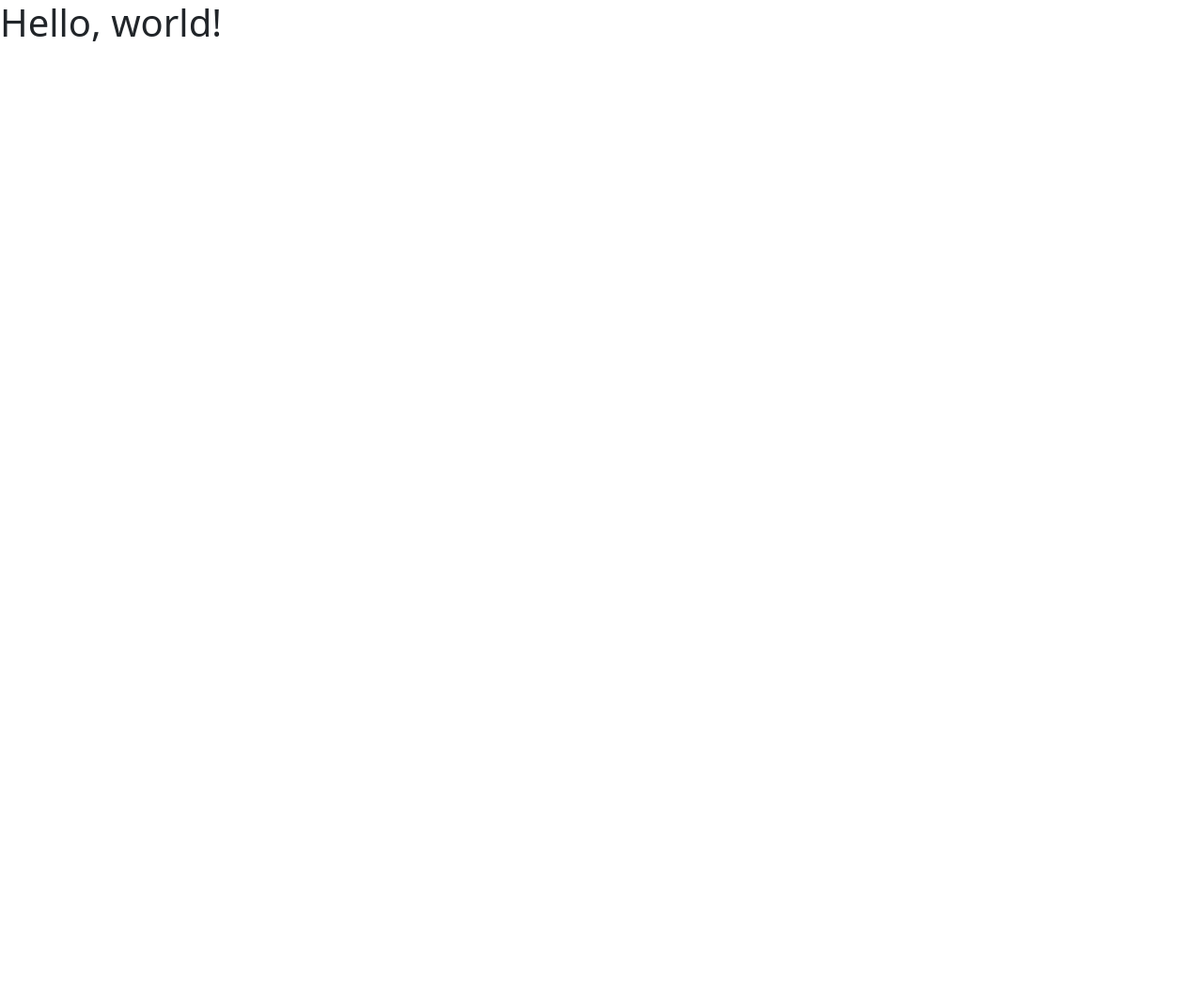
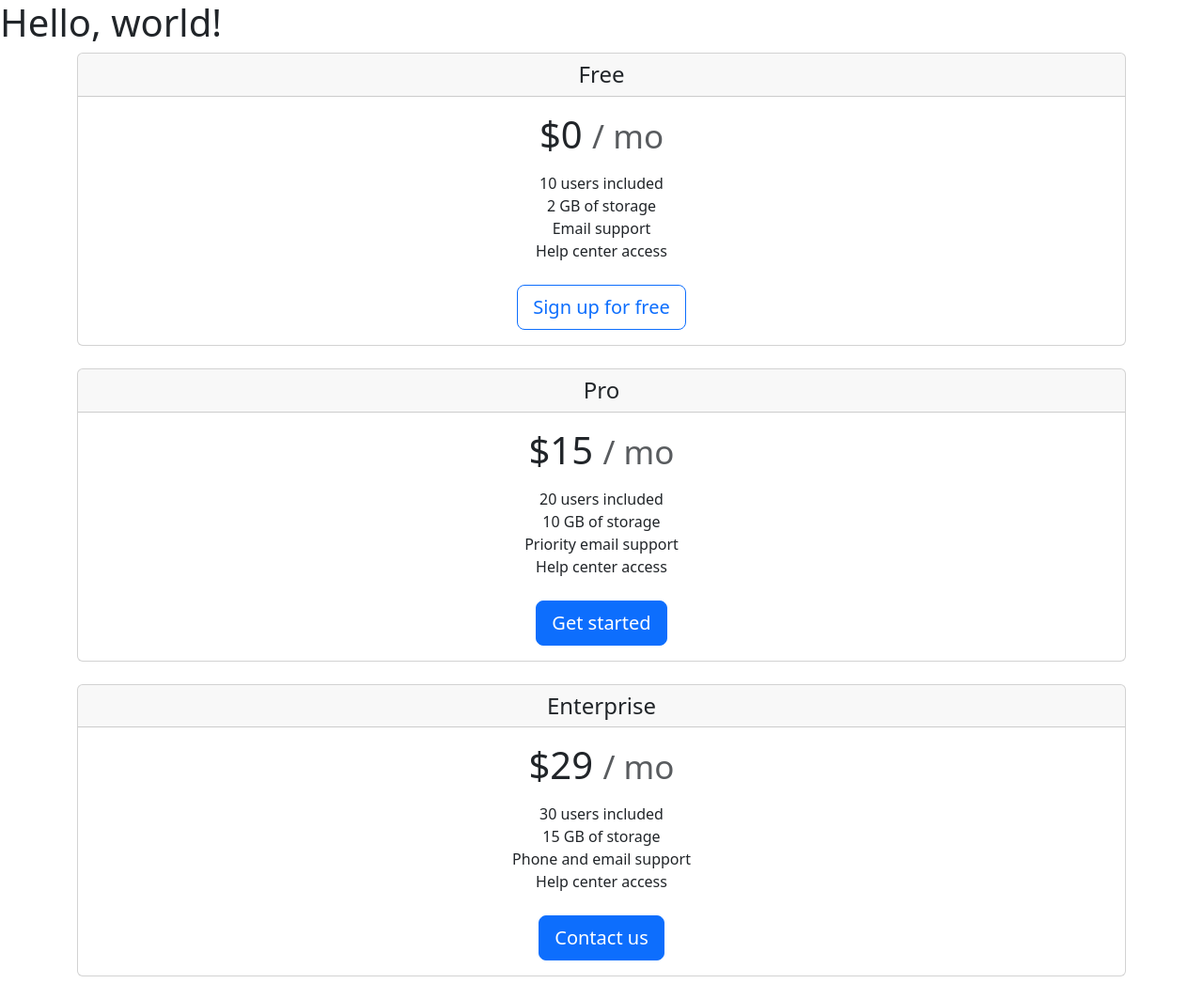
Before and after one commit to doniset625/feature-branch-workflow, a plain HTML site: page index.html in a window 1280 px wide. Shown: the whole page at 94% size. Before the commit the page ends 800 px from the top, so only its background shows below. Drawn offline with nearby package versions, Linux system fonts and the light colour scheme.

Commit message:
add pricing table

```diff
--- a/index.html
+++ b/index.html
@@ -12,6 +12,53 @@
 <body>
   <h1>Hello, world!</h1>
   <div class="container">
+    <div class="card-deck mb-3 text-center">
+      <div class="card mb-4 box-shadow">
+        <div class="card-header">
+          <h4 class="my-0 font-weight-normal">Free</h4>
+        </div>
+        <div class="card-body">
+          <h1 class="card-title pricing-card-title">$0 <small class="text-muted">/ mo</small></h1>
+          <ul class="list-unstyled mt-3 mb-4">
+            <li>10 users included</li>
+            <li>2 GB of storage</li>
+            <li>Email support</li>
+            <li>Help center access</li>
+          </ul>
+          <button type="button" class="btn btn-lg btn-block btn-outline-primary">Sign up for free</button>
+        </div>
+      </div>
+      <div class="card mb-4 box-shadow">
+        <div class="card-header">
+          <h4 class="my-0 font-weight-normal">Pro</h4>
+        </div>
+        <div class="card-body">
+          <h1 class="card-title pricing-card-title">$15 <small class="text-muted">/ mo</small></h1>
+          <ul class="list-unstyled mt-3 mb-4">
+            <li>20 users included</li>
+            <li>10 GB of storage</li>
+            <li>Priority email support</li>
+            <li>Help center access</li>
+          </ul>
+          <button type="button" class="btn btn-lg btn-block btn-primary">Get started</button>
+        </div>
+      </div>
+      <div class="card mb-4 box-shadow">
+        <div class="card-header">
+          <h4 class="my-0 font-weight-normal">Enterprise</h4>
+        </div>
+        <div class="card-body">
+          <h1 class="card-title pricing-card-title">$29 <small class="text-muted">/ mo</small></h1>
+          <ul class="list-unstyled mt-3 mb-4">
+            <li>30 users included</li>
+            <li>15 GB of storage</li>
+            <li>Phone and email support</li>
+            <li>Help center access</li>
+          </ul>
+          <button type="button" class="btn btn-lg btn-block btn-primary">Contact us</button>
+        </div>
+      </div>
+    </div>
 
   </div>
 </body>
```
